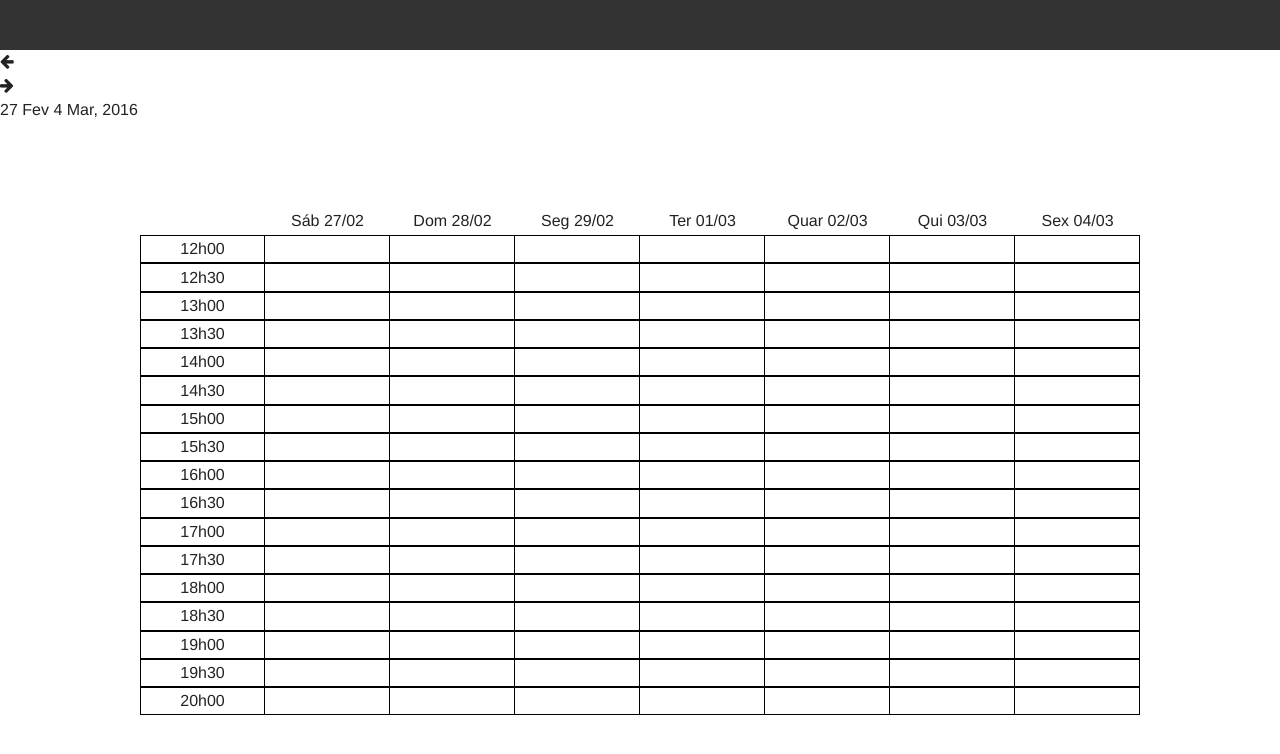
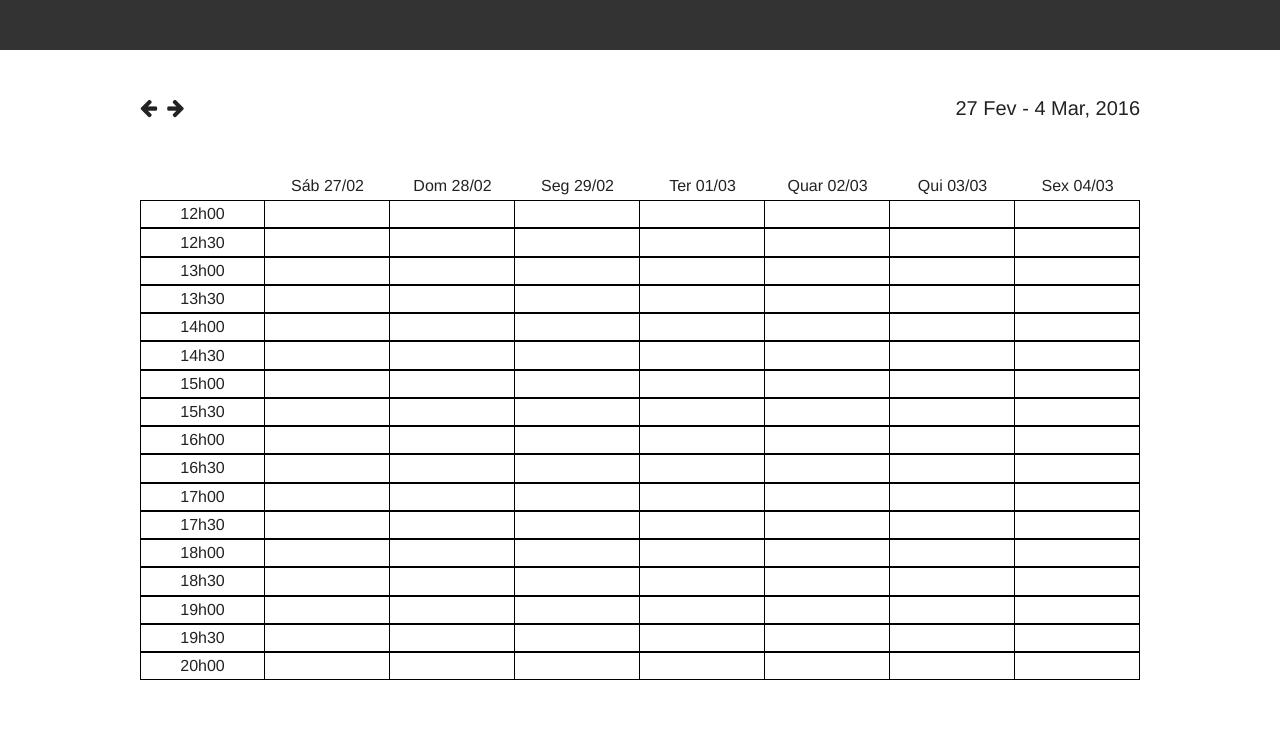
Before and after one commit to helloncanella/angular-experiments, a website with bundled scripts: page app/index.html in a window 1280 px wide. Built offline with nearby package versions, Linux system fonts and the light colour scheme.

Commit message:
the calendar and its controls is perfect

```diff
--- a/app/index.html
+++ b/app/index.html
@@ -12,11 +12,12 @@
 <body>
 
   <header></header>
-  <main ng-app="app">
-
-    <div ng-controller="ControlController">
-      <control token="back" action="oneWeekBack()"></control>
-      <control token="forward" action="oneWeekForward()"></control>
+  <main ng-app="calendar" class='row'>
+    <div ng-controller="ControlController" id='controls'>
+      <div id='controls-wrapper'>
+        <control token="back" action="oneWeekBack()"></control>
+        <control token="forward" action="oneWeekForward()"></control>
+      </div>
       <day-limits></day-limits>
     </div>
 
--- a/app/scripts/babel/app.js
+++ b/app/scripts/babel/app.js
@@ -1,62 +1,10 @@
 'use strict';
 (function(angular){
 
-  var app = angular.module('app', []);
+  var calendar = angular.module('calendar', []);
 
-  app.filter('monthDayFormat', function() {
-
-    return function(date, withYear) {
-
-      var output;
-
-      var
-        monthArray = ['Jan', 'Fev', 'Mar', 'Abr', 'Mai', 'Jun', 'Jul', 'Ago', 'Set', 'Out', 'Nov', 'Dez'],
-        day = date.getDate()+' ',
-        month = monthArray[date.getMonth()],
-        year = withYear ? ', '+date.getFullYear() : '';
-
-      return day+month+year;
-    };
-
-  });
-
-  app.filter('dayFormat', function(){
-    return function(input){
-
-      var
-        weekDayArray = ['Dom', 'Seg', 'Ter', 'Quar', 'Qui', 'Sex', 'Sáb'],
-        day = new Date(input),
-        weekDay = weekDayArray[day.getDay()],
-        month = ('0'+(day.getMonth() + 1)).slice(-2),
-        monthDay = ('0'+day.getDate()).slice(-2);
-
-
-      return weekDay+' '+monthDay+'/'+month;
-    };
-  });
-
-  app.filter('hourFormat', function(){
-    return function(input){
-
-      var text, hour, minute;
-
-      if(input<=24 && input>0){
-        hour = Math.floor(input);
-        minute = (60*(input-hour)+'0').slice(0,2);
-
-        text = hour+'h'+minute;
-
-      }else{
-        text = 'the input needs to be between 0 and 24';
-      }
-
-      return text;
-
-    };
-  });
-
-
-  app.factory('calendarHelper',function(){
+  calendar
+    .factory('calendarHelper',function(){
       return {
         time: function(availability){
 
@@ -91,11 +39,60 @@
         }
 
       };
-  });
+    })
+
+    .filter('monthDayFormat', function() {
+
+      return function(date, withYear) {
+
+        var output;
+
+        var
+          monthArray = ['Jan', 'Fev', 'Mar', 'Abr', 'Mai', 'Jun', 'Jul', 'Ago', 'Set', 'Out', 'Nov', 'Dez'],
+          day = date.getDate()+' ',
+          month = monthArray[date.getMonth()],
+          year = withYear ? ', '+date.getFullYear() : '';
+
+        return day+month+year;
+      };
+    })
+
+    .filter('dayFormat', function(){
+      return function(input){
+
+        var
+          weekDayArray = ['Dom', 'Seg', 'Ter', 'Quar', 'Qui', 'Sex', 'Sáb'],
+          day = new Date(input),
+          weekDay = weekDayArray[day.getDay()],
+          month = ('0'+(day.getMonth() + 1)).slice(-2),
+          monthDay = ('0'+day.getDate()).slice(-2);
 
 
+        return weekDay+' '+monthDay+'/'+month;
+      };
+    })
 
-  app.controller('CalendarController', ['$scope','calendarHelper', function CalendarController($scope, calendarHelper) {
+    .filter('hourFormat', function(){
+      return function(input){
+
+        var text, hour, minute;
+
+        if(input<=24 && input>0){
+          hour = Math.floor(input);
+          minute = (60*(input-hour)+'0').slice(0,2);
+
+          text = hour+'h'+minute;
+
+        }else{
+          text = 'the input needs to be between 0 and 24';
+        }
+
+        return text;
+
+      };
+    })
+
+    .controller('CalendarController', ['$scope','calendarHelper', function CalendarController($scope, calendarHelper) {
 
       $scope.availability = {
         start:12,
@@ -105,29 +102,26 @@
       $scope.time = calendarHelper.time($scope.availability);
       $scope.thirtyDays = calendarHelper.thirtyDays();
 
-  }]);
+    }])
 
-
-  app.controller('ControlController', ['$scope', function ControlController($scope){
+    .controller('ControlController', ['$scope', function ControlController($scope){
       $scope.pastWeek = 0;
 
       $scope.oneWeekBack = function(){
         if($scope.pastWeek>0){
           $scope.pastWeek--;
-        $scope.$digest();
         }
       };
 
       $scope.oneWeekForward = function(){
         if(3>$scope.pastWeek){
           $scope.pastWeek++;
-        $scope.$digest();
         }
       };
 
-  }]);
+    }])
 
-  app.directive('control',['$document', '$window',function($document, $window){
+    .directive('control',['$rootScope','$document', '$window',function($rootScope, $document, $window){
 
       function link(scope,element,attr){
 
@@ -153,7 +147,7 @@
           }
 
           scope.action();
-
+          $rootScope.$digest();
 
           function geScrollXBox(){
             return angular.element($document[0].getElementById('scroll-x-box'))[0];
@@ -174,33 +168,32 @@
         link: link,
         templateUrl:'view/templates/control/control.html'
       };
-  }]);
+    }])
 
-  app.directive('gridCalendar',function(){
+    .directive('gridCalendar',function(){
       return{
         restrict: 'E',
         templateUrl:'view/templates/calendar/components/grid-calendar.html', // DON'T USE ./view/bla,bla,bla...
       };
-  });
+    })
 
-
-  app.directive('dayHeader',function(){
+    .directive('dayHeader',function(){
       return{
         restrict: 'E',
         templateUrl:'view/templates/calendar/components/day-header.html' // DON'T USE ./view/bla,bla,bla...
       };
 
-  });
+    })
 
-  app.directive('timeBar',function(){
+    .directive('timeBar',function(){
       return{
 
         restrict: 'E',
         templateUrl:'view/templates/calendar/components/time-bar.html' // DON'T USE ./view/bla,bla,bla...
       };
-  });
+    })
 
-  app.directive('calendar',['$window', function($window){
+    .directive('calendar',['$window', function($window){
       return{
         restrict: 'E',
 
@@ -214,9 +207,9 @@
           });
         }
       };
-  }]);
+    }])
 
-  app.directive('dayLimits', function(){
+    .directive('dayLimits', function(){
 
       return{
         restrict:'E',
@@ -234,14 +227,17 @@
           });
 
           function changeLimits(){
-          scope.start = new Date(year, month, monthDay + scope.pastWeek*7);
-          scope.end = new Date(year, month, (monthDay+6) + scope.pastWeek*7);
+
+            var deltaTime = scope.pastWeek*7;
+
+            scope.start = new Date(year, month, monthDay + deltaTime);
+            scope.end = new Date(year, month, (monthDay+6) + deltaTime);
           }
         },
       };
-  });
+    })
 
-  app.directive('resizecell', function(){
+    .directive('resizecell', function(){
       return{
         restrict: 'A',
         link: function(scope,element,attr){
@@ -252,10 +248,9 @@
           );
         }
       };
-  });
+    })
 
-
-  app.directive('resizecontent', function(){
+    .directive('resizecontent', function(){
       return{
         restrict: 'A',
         link: function(scope,element,attr){
--- a/app/stylesheets/sass/_calendar.scss
+++ b/app/stylesheets/sass/_calendar.scss
@@ -2,7 +2,7 @@
 
   $cell-height:60vh/17;
   $border-color:black;
-  margin-top: 85px;
+  margin-top: 49px;
   position:relative;
 
   display: flex;
--- a/app/stylesheets/sass/_control.scss
+++ b/app/stylesheets/sass/_control.scss
@@ -0,0 +1,21 @@
+#controls{
+
+  font-size:20px;
+  display: flex;
+  align-items: center;
+  justify-content:space-between;
+  margin-top: 43px;
+
+  #controls-wrapper{
+    display:flex;
+
+    .control{
+      user-select:none;
+      margin-right: 10px;
+
+    }
+  }
+
+
+
+}
--- a/app/view/templates/calendar/calendar.html
+++ b/app/view/templates/calendar/calendar.html
@@ -1,4 +1,4 @@
-<div id="calendar" class='row'>
+<div id="calendar">
   <time-bar></time-bar>
 
   <div id='scroll-x-box'>
--- a/app/view/templates/day-limits/day-limits.html
+++ b/app/view/templates/day-limits/day-limits.html
@@ -1,4 +1,5 @@
 <div id="day-limits" >
   <span>{{start | monthDayFormat}}</span>
+  <span>-</span>
   <span>{{end | monthDayFormat:true}}</span>
 </div>
```
Also changed, not shown: app/view/templates/control/control.html (+1 -1 lines), app/stylesheets/bundle.css. Lines whose indentation alone changed are shown as unchanged.
